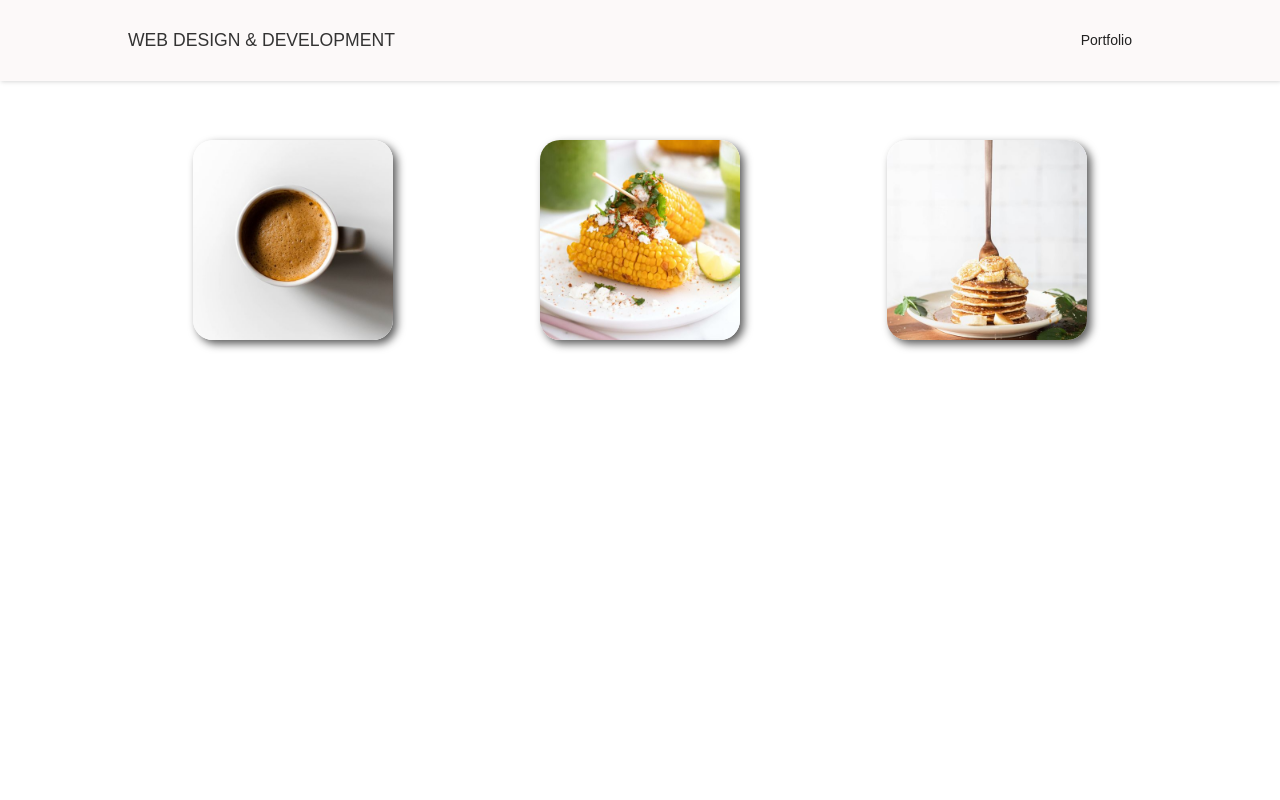
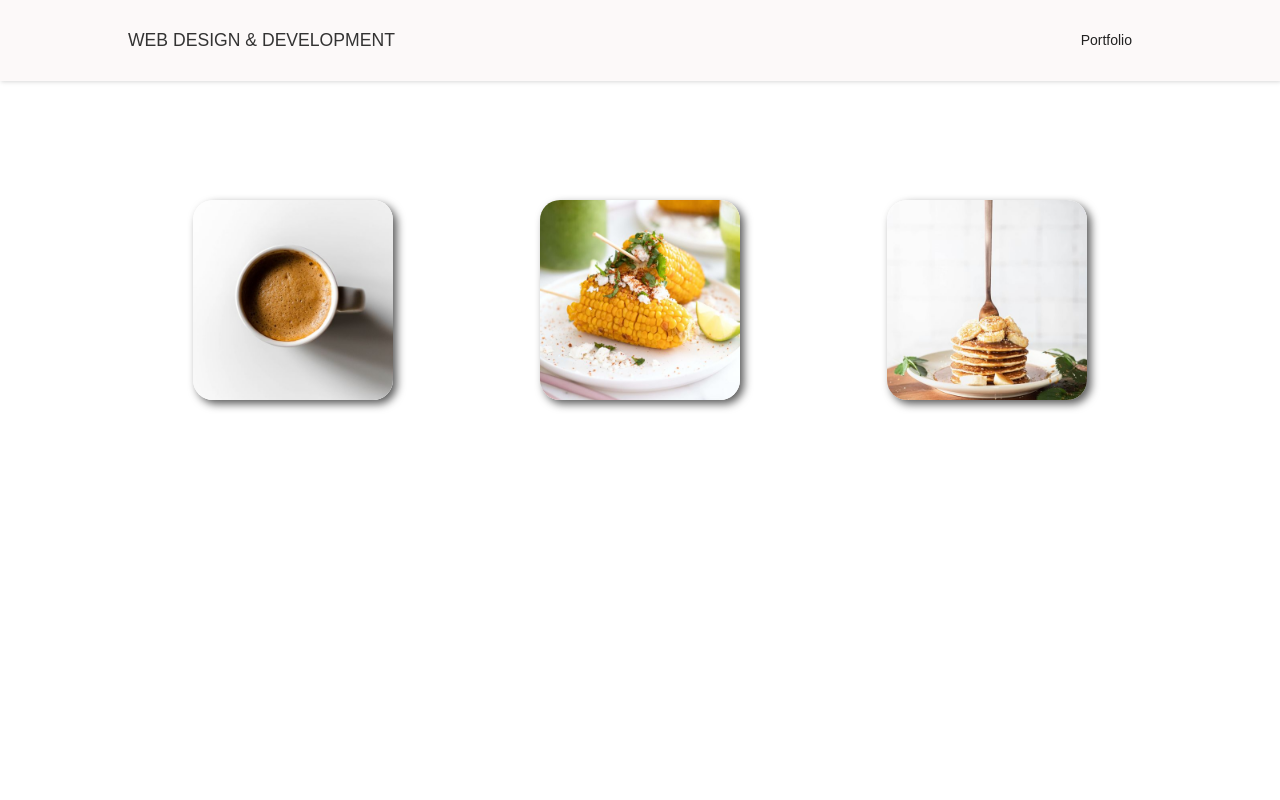
Before and after one commit to mrobbins0422/demo_mouseover_imageAnimation, a plain HTML site: page index.html in a window 1280 px wide. Shown: the top 800 px of the page. Drawn offline with nearby package versions, Linux system fonts and the light colour scheme.

Commit message:
A little more padding on the top

```diff
--- a/css/demo-page-0339ea.webflow.css
+++ b/css/demo-page-0339ea.webflow.css
@@ -83,7 +83,7 @@
 .section {
   margin-right: 10%;
   margin-left: 10%;
-  padding-top: 60px;
+  padding-top: 120px;
   padding-bottom: 60px;
   min-height: 90vh;
 }
```
